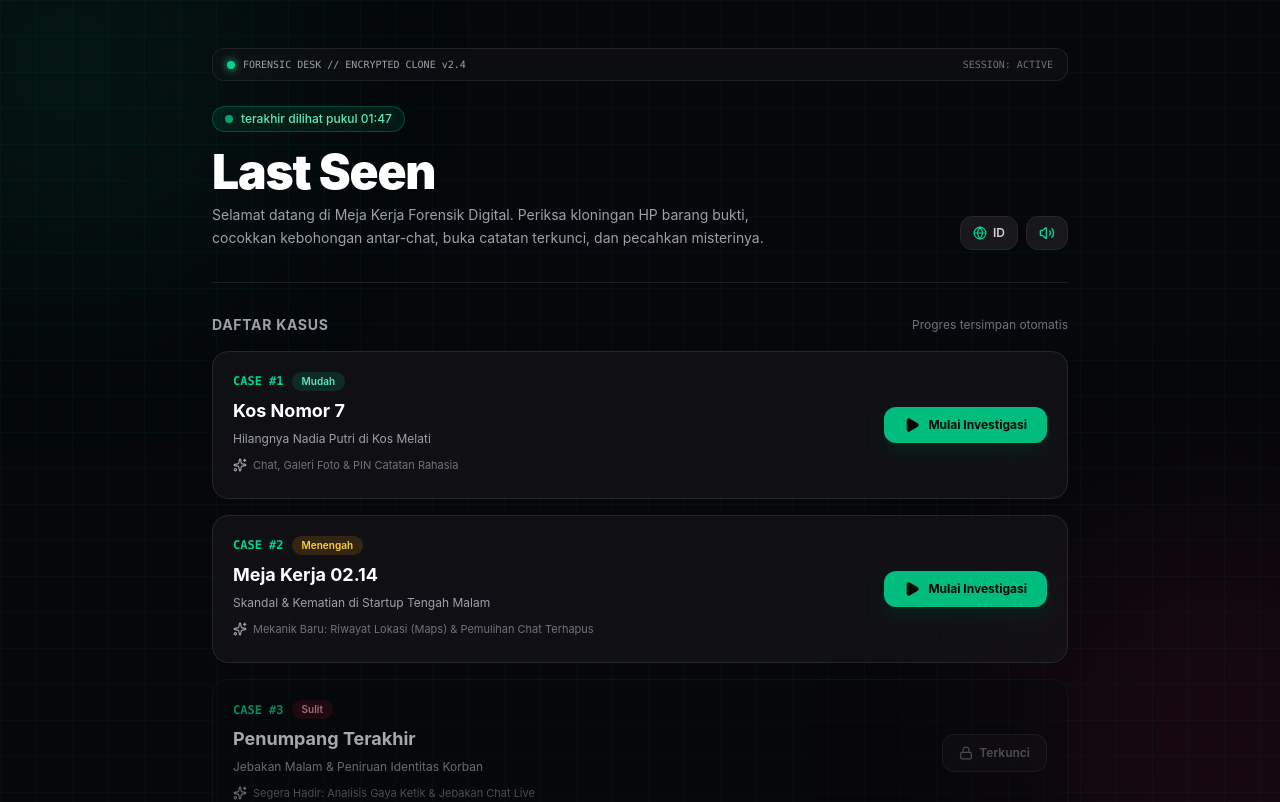
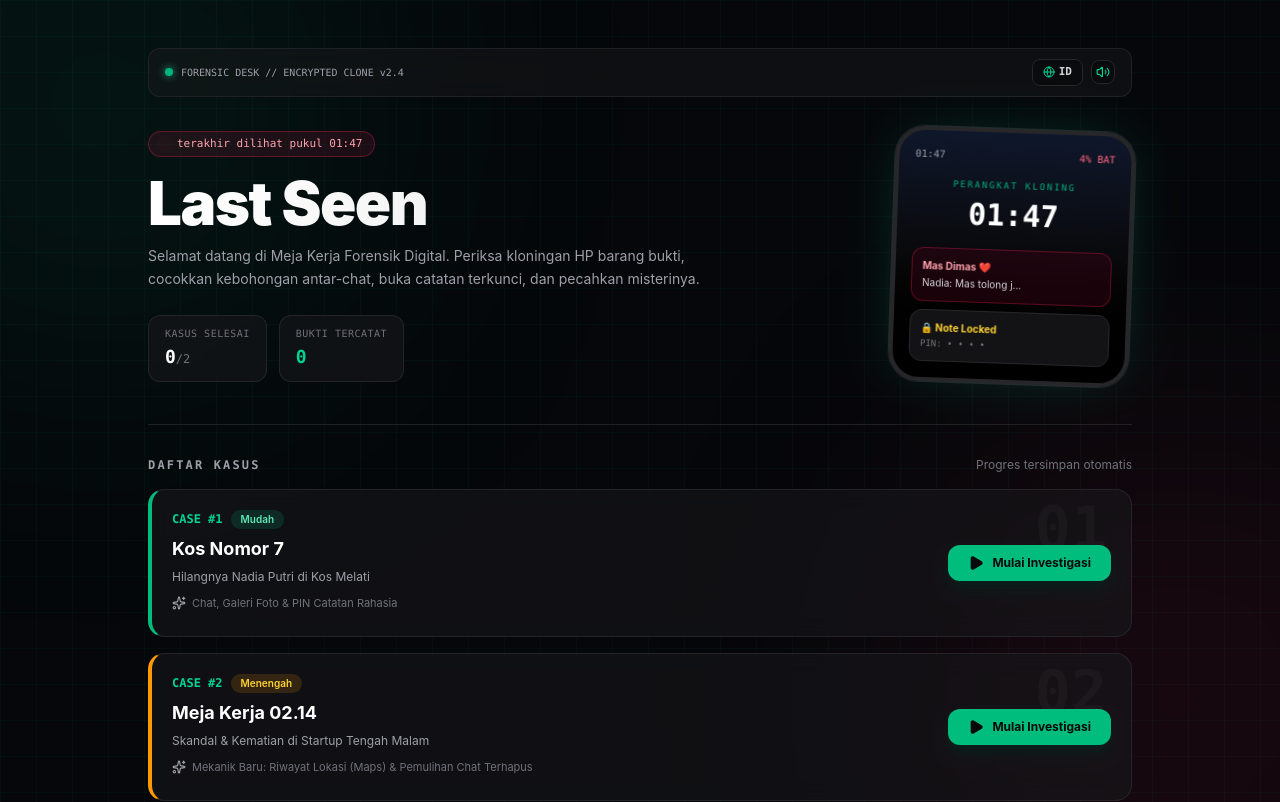
Before and after one commit to shanzshine/last-seen, a React (Vite) app: page / in a window 1280 px wide. Shown: the top 802 px of the page. Built offline with nearby package versions, Linux system fonts and the light colour scheme.

Commit message:
feat: redesign Home Case Desk with cinematic hero, phone preview, and dossier cards

```diff
--- a/src/App.tsx
+++ b/src/App.tsx
@@ -237,63 +237,117 @@ export function App() {
   }, [activeCaseId, muted]);
 
   if (!activeCase) {
+    const solvedCount = Object.keys(progress.solvedRanks).length;
+    const totalCluesFound = Object.values(progress.discoveredClues).reduce(
+      (sum, arr) => sum + arr.length,
+      0
+    );
+
     return (
       <div className="forensic-grid relative min-h-screen overflow-hidden bg-[#05070a] text-zinc-100">
         {/* Ambient Lighting Orbs */}
-        <div className="pointer-events-none fixed -left-32 -top-32 h-96 w-96 rounded-full bg-emerald-500/10 blur-[120px]" />
-        <div className="pointer-events-none fixed -bottom-32 -right-32 h-96 w-96 rounded-full bg-rose-500/10 blur-[120px]" />
+        <div className="pointer-events-none fixed -left-32 -top-32 h-[460px] w-[460px] rounded-full bg-emerald-500/12 blur-[140px]" />
+        <div className="pointer-events-none fixed -bottom-32 -right-32 h-[460px] w-[460px] rounded-full bg-rose-500/12 blur-[140px]" />
 
-        <div className="relative z-10 mx-auto max-w-4xl px-5 py-10 sm:py-12">
+        <div className="relative z-10 mx-auto max-w-5xl px-5 py-8 sm:py-12">
           {/* Forensic Terminal Strip */}
-          <div className="mb-6 flex items-center justify-between rounded-xl border border-zinc-800/80 bg-zinc-900/40 px-3.5 py-2 font-mono text-[10px] text-zinc-400 backdrop-blur-md">
+          <div className="mb-8 flex items-center justify-between rounded-xl border border-zinc-800/80 bg-zinc-900/50 px-4 py-2.5 font-mono text-[10px] text-zinc-400 backdrop-blur-md">
             <span className="flex items-center gap-2">
-              <span className="h-2 w-2 rounded-full bg-emerald-400 shadow-[0_0_8px_#34d399]" />
+              <span className="h-2 w-2 animate-pulse rounded-full bg-emerald-400 shadow-[0_0_8px_#34d399]" />
               FORENSIC DESK // ENCRYPTED CLONE v2.4
             </span>
-            <span className="hidden sm:inline text-zinc-500">SESSION: ACTIVE</span>
-          </div>
-          {/* Header */}
-          <div className="flex flex-col items-start justify-between gap-4 border-b border-zinc-800/80 pb-8 sm:flex-row sm:items-end">
-            <div>
-              <div className="inline-flex items-center gap-2 rounded-full border border-emerald-500/30 bg-emerald-500/10 px-3 py-1 text-xs font-medium text-emerald-300">
-                <span className="h-2 w-2 animate-pulse rounded-full bg-emerald-400" />
-                {t.statusTag}
-              </div>
-              <h1 className="mt-4 text-4xl font-black tracking-tight text-white sm:text-5xl">
-                Last Seen
-              </h1>
-              <p className="mt-2 max-w-xl text-sm leading-relaxed text-zinc-400">
-                {t.heroDesc}
-              </p>
-            </div>
-
             <div className="flex items-center gap-2">
               <button
                 onClick={toggleLanguage}
-                className="inline-flex items-center gap-1.5 rounded-xl border border-zinc-800 bg-zinc-900 px-3 py-2 text-xs font-semibold text-zinc-300 transition hover:bg-zinc-800 hover:text-white"
+                className="inline-flex items-center gap-1 rounded-lg border border-zinc-800 bg-zinc-950/70 px-2.5 py-1 text-[11px] font-semibold text-zinc-300 transition hover:border-zinc-700 hover:text-white"
                 title={t.switchLang}
               >
-                <Globe className="h-3.5 w-3.5 text-emerald-400" />
+                <Globe className="h-3 w-3 text-emerald-400" />
                 {lang.toUpperCase()}
               </button>
               <button
                 onClick={toggleMute}
-                className="inline-flex items-center gap-1.5 rounded-xl border border-zinc-800 bg-zinc-900 px-3 py-2 text-xs font-semibold text-zinc-300 transition hover:bg-zinc-800 hover:text-white"
+                className="inline-flex items-center rounded-lg border border-zinc-800 bg-zinc-950/70 p-1 text-zinc-300 transition hover:border-zinc-700 hover:text-white"
                 title={muted ? t.muteOn : t.muteOff}
               >
                 {muted ? (
-                  <VolumeX className="h-4 w-4 text-zinc-500" />
+                  <VolumeX className="h-3.5 w-3.5 text-zinc-500" />
                 ) : (
-                  <Volume2 className="h-4 w-4 text-emerald-400" />
+                  <Volume2 className="h-3.5 w-3.5 text-emerald-400" />
                 )}
               </button>
+            </div>
+          </div>
+
+          {/* Cinematic Hero + Live Device Teaser */}
+          <div className="grid items-center gap-8 border-b border-zinc-800/80 pb-10 md:grid-cols-[1.35fr_0.9fr]">
+            <div>
+              <div className="inline-flex items-center gap-2 rounded-full border border-rose-500/30 bg-rose-500/10 px-3 py-1 font-mono text-[11px] font-medium text-rose-300">
+                <span className="h-2 w-2 animate-ping rounded-full bg-rose-400" />
+                {t.statusTag}
+              </div>
+              <h1 className="mt-4 bg-gradient-to-r from-white via-zinc-100 to-emerald-300 bg-clip-text text-5xl font-black tracking-tight text-transparent sm:text-6xl">
+                Last Seen
+              </h1>
+              <p className="mt-3 max-w-xl text-sm leading-relaxed text-zinc-400">
+                {t.heroDesc}
+              </p>
+
+              {/* Detective Stats */}
+              <div className="mt-6 flex flex-wrap gap-3">
+                <div className="rounded-xl border border-zinc-800/90 bg-zinc-900/60 px-4 py-2.5 backdrop-blur-sm">
+                  <p className="font-mono text-[10px] uppercase tracking-wider text-zinc-500">
+                    {lang === 'en' ? 'Cases Solved' : 'Kasus Selesai'}
+                  </p>
+                  <p className="mt-0.5 font-mono text-lg font-black text-white">
+                    {solvedCount}
+                    <span className="text-xs font-normal text-zinc-500">/2</span>
+                  </p>
+                </div>
+                <div className="rounded-xl border border-zinc-800/90 bg-zinc-900/60 px-4 py-2.5 backdrop-blur-sm">
+                  <p className="font-mono text-[10px] uppercase tracking-wider text-zinc-500">
+                    {lang === 'en' ? 'Clues Pinned' : 'Bukti Tercatat'}
+                  </p>
+                  <p className="mt-0.5 font-mono text-lg font-black text-emerald-400">
+                    {totalCluesFound}
+                  </p>
+                </div>
+              </div>
+            </div>
+
+            {/* Decorative Evidence Phone Preview */}
+            <div className="hidden justify-end md:flex">
+              <div className="relative w-[240px] rotate-2 rounded-[30px] border-4 border-zinc-800 bg-gradient-to-b from-slate-900 via-zinc-950 to-black p-4 shadow-[0_0_60px_-15px_rgba(16,185,129,0.28)] ring-1 ring-white/10 transition duration-500 hover:rotate-0">
+                <div className="flex items-center justify-between font-mono text-[10px] text-zinc-400">
+                  <span>01:47</span>
+                  <span className="text-rose-400">4% BAT</span>
+                </div>
+                <div className="mt-4 text-center">
+                  <p className="font-mono text-[9px] uppercase tracking-[0.2em] text-emerald-400/80">
+                    {t.phoneCloned}
+                  </p>
+                  <p className="mt-1 font-mono text-3xl font-black text-white">01:47</p>
+                </div>
+                <div className="mt-4 space-y-2">
+                  <div className="rounded-xl border border-rose-500/30 bg-rose-950/30 p-2.5 text-[10px] text-rose-100">
+                    <p className="font-bold text-rose-300">Mas Dimas ❤️</p>
+                    <p className="mt-0.5 truncate text-zinc-300">
+                      {lang === 'en' ? 'Nadia: Mas help m...' : 'Nadia: Mas tolong j...'}
+                    </p>
+                  </div>
+                  <div className="rounded-xl border border-zinc-800 bg-zinc-900/80 p-2.5 text-[10px] text-zinc-300">
+                    <p className="font-bold text-amber-300">🔒 Note Locked</p>
+                    <p className="mt-0.5 font-mono text-[9px] text-zinc-500">PIN: • • • •</p>
+                  </div>
+                </div>
+              </div>
             </div>
           </div>
 
           {/* Case Roadmap */}
           <div className="mt-8">
             <div className="flex items-center justify-between">
-              <h2 className="text-sm font-bold uppercase tracking-wider text-zinc-400">
+              <h2 className="font-mono text-xs font-bold uppercase tracking-[0.18em] text-zinc-400">
                 {t.caseListTitle}
               </h2>
               <span className="text-xs text-zinc-500">{t.autoSaved}</span>
@@ -303,17 +357,29 @@ export function App() {
               {roadmap.map((item) => {
                 const rank = progress.solvedRanks[item.id];
                 const cluesCount = progress.discoveredClues[item.id]?.length ?? 0;
+                const caseObj = cases.find((c) => c.id === item.id);
+                const totalClues = caseObj?.totalClues ?? 6;
+                const accentBorder =
+                  item.difficulty === 'Mudah'
+                    ? 'border-l-emerald-500'
+                    : item.difficulty === 'Menengah'
+                      ? 'border-l-amber-500'
+                      : 'border-l-rose-500';
 
                 return (
                   <div
                     key={item.id}
-                    className={`group relative overflow-hidden rounded-2xl border p-5 transition ${
+                    className={`group relative overflow-hidden rounded-2xl border border-zinc-800/90 border-l-4 ${accentBorder} p-5 backdrop-blur-md transition ${
                       item.isUnlocked
-                        ? 'border-zinc-800 bg-zinc-900/60 hover:border-emerald-500/40 hover:bg-zinc-900'
-                        : 'border-zinc-900 bg-zinc-950/60 opacity-65'
+                        ? 'bg-zinc-900/60 hover:-translate-y-0.5 hover:border-zinc-700 hover:bg-zinc-900/85 hover:shadow-[0_12px_35px_-15px_rgba(16,185,129,0.25)]'
+                        : 'bg-zinc-950/60 opacity-60'
                     }`}
                   >
-                    <div className="flex flex-col justify-between gap-4 sm:flex-row sm:items-center">
+                    <span className="pointer-events-none absolute right-6 top-2 font-mono text-6xl font-black text-white/[0.03]">
+                      0{item.number}
+                    </span>
+
+                    <div className="relative flex flex-col justify-between gap-4 sm:flex-row sm:items-center">
                       <div className="space-y-1.5">
                         <div className="flex flex-wrap items-center gap-2">
                           <span className="font-mono text-xs font-bold text-emerald-400">
@@ -343,6 +409,22 @@ export function App() {
                           <Sparkles className="h-3.5 w-3.5 text-zinc-400" />
                           {item.newMechanicHint}
                         </p>
+
+                        {item.isUnlocked && cluesCount > 0 && (
+                          <div className="flex items-center gap-2 pt-1.5">
+                            <div className="h-1.5 w-32 overflow-hidden rounded-full bg-zinc-800">
+                              <div
+                                className="h-full rounded-full bg-emerald-400 transition-all"
+                                style={{
+                                  width: `${Math.min(100, (cluesCount / totalClues) * 100)}%`,
+                                }}
+                              />
+                            </div>
+                            <span className="font-mono text-[10px] text-emerald-400">
+                              {cluesCount}/{totalClues}
+                            </span>
+                          </div>
+                        )}
                       </div>
 
                       <div className="flex shrink-0 items-center gap-3">
@@ -358,7 +440,7 @@ export function App() {
                             {cluesCount > 0 ? t.continueCase : t.startCase}
                           </button>
                         ) : (
-                          <div className="inline-flex items-center gap-1.5 rounded-xl border border-zinc-800 bg-zinc-900/50 px-4 py-2.5 text-xs font-semibold text-zinc-500">
+                          <div className="inline-flex items-center gap-1.5 rounded-xl border border-zinc-800 bg-zinc-900/60 px-4 py-2.5 font-mono text-[11px] font-semibold text-zinc-500">
                             <Lock className="h-3.5 w-3.5" /> {t.locked}
                           </div>
                         )}
```
